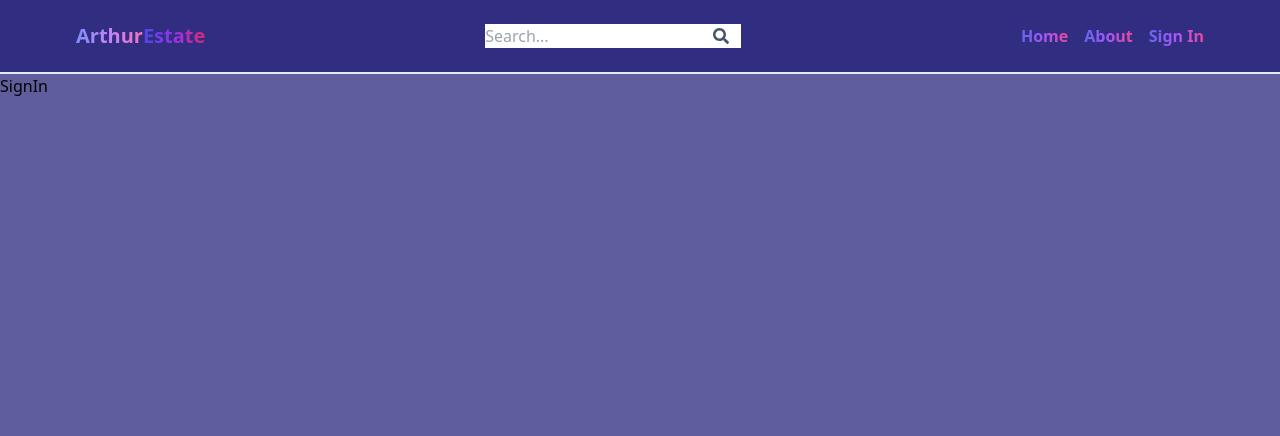
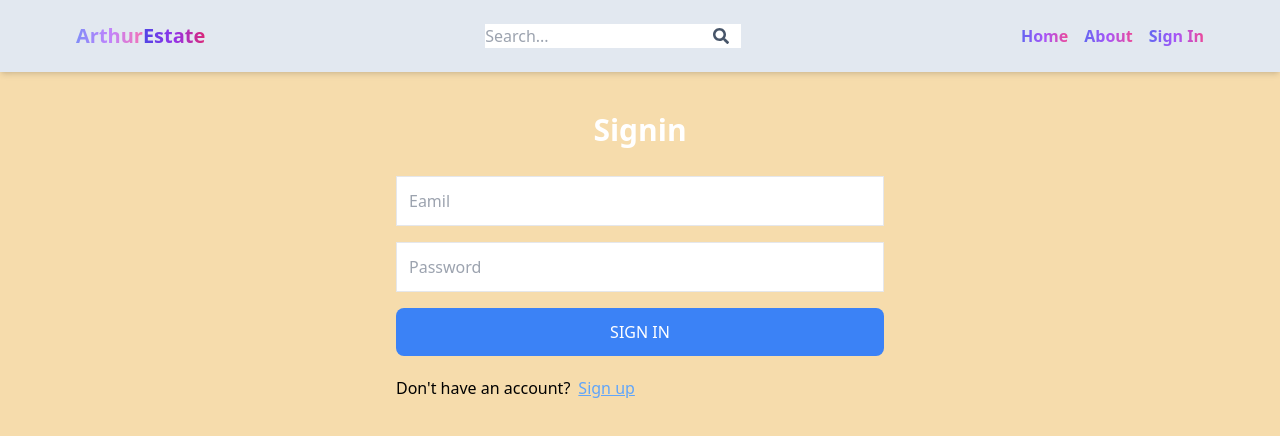
Before and after one commit to AL-Williams001/estate-marketplace, a React (Vite) app in the folder client/: page /sign-in in a window 1280 px wide. Shown: the top 436 px of the page. Built offline with nearby package versions, Linux system fonts and the light colour scheme.

Commit message:
complete sign in page function and change header and bg color

```diff
--- a/client/src/components/Header.jsx
+++ b/client/src/components/Header.jsx
@@ -3,7 +3,7 @@
 
 const Header = () => {
   return (
-    <header className="bg-indigo-900 border-b-2 ">
+    <header className="bg-slate-200 shadow-md ">
       <div className="flex justify-between items-center max-w-6xl mx-auto p-3">
         <Link to="/">
           <h1 className="font-bold text-sm sm:text-xl flex flex-wrap">
--- a/client/src/index.css
+++ b/client/src/index.css
@@ -3,5 +3,5 @@
 @tailwind utilities;
 
 body {
-  background-color: #5f5d9c;
+  background-color: #f6dcac;
 }
--- a/client/src/pages/SignIn.jsx
+++ b/client/src/pages/SignIn.jsx
@@ -1,7 +1,87 @@
-import React from "react";
+import { useState } from "react";
+import { Link, useNavigate } from "react-router-dom";
 
 const SignIn = () => {
-  return <div>SignIn</div>;
+  const [formData, setFormData] = useState({});
+  const [error, setError] = useState(null);
+  const [loading, setLoading] = useState(false);
+  const navigate = useNavigate();
+
+  const handleChange = (e) => {
+    setFormData({
+      ...formData,
+      [e.target.id]: e.target.value,
+    });
+  };
+
+  const handleSubmit = async (e) => {
+    e.preventDefault();
+    try {
+      setLoading(true);
+      const res = await fetch("/api/auth/signin", {
+        method: "POST",
+        headers: {
+          "Content-Type": "application/json",
+        },
+        body: JSON.stringify(formData),
+      });
+      const data = await res.json();
+      if (data.success === false) {
+        setLoading(false);
+        setError(data.message);
+        return;
+      }
+      setLoading(false);
+      setError(null);
+      navigate("/");
+    } catch (error) {
+      setLoading(false);
+      setError(error.message);
+    }
+  };
+
+  return (
+    <div className="p-3 max-w-lg mx-auto">
+      <h1
+        className="text-3xl text-center font-semibold my-7 text-white
+      "
+      >
+        Signin
+      </h1>
+      <form onSubmit={handleSubmit} className="flex flex-col gap-4 ">
+        <input
+          type="email"
+          placeholder="Eamil"
+          className="border p-3 rounder-lg"
+          id="email"
+          onChange={handleChange}
+          autoComplete="email"
+        />
+
+        <input
+          type="password"
+          placeholder="Password"
+          className="border p-3 rounder-lg"
+          id="password"
+          onChange={handleChange}
+          autoComplete="current-password"
+        />
+        <button
+          disabled={loading}
+          className="bg-blue-500 hover:bg-blue-700 text-white p-3 rounded-lg uppercase"
+        >
+          {loading ? "Loading..." : "Sign In"}
+        </button>
+      </form>
+      <div className="flex gap-2 mt-5">
+        <p> Don&apos;t have an account?</p>
+        <Link to="/sign-up">
+          <span className="text-blue-400 underline">Sign up</span>
+        </Link>
+      </div>
+      {error && <p className="text-red-600">{error}</p>}
+    </div>
+  );
 };
 
 export default SignIn;
--- a/client/src/pages/SignUp.jsx
+++ b/client/src/pages/SignUp.jsx
@@ -79,7 +79,7 @@
           disabled={loading}
           className="bg-blue-500 hover:bg-blue-700 text-white p-3 rounded-lg uppercase"
         >
-          {loading ? "Loading..." : "Signup"}
+          {loading ? "Loading..." : "Sign Up"}
         </button>
       </form>
       <div className="flex gap-2 mt-5">
```
